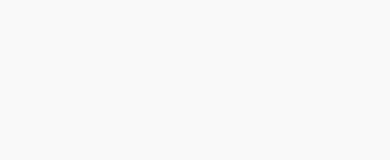
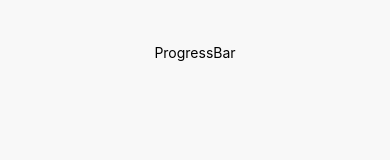
Before and after one commit to Harishcruise/receipe-app, a React Native app: screen / in a window 390 px wide. Shown: the top 160 px of the page. Built offline with nearby package versions, Linux system fonts and the light colour scheme.

Commit message:
Initialized progress bar components

```diff
--- a/App.js
+++ b/App.js
@@ -4,6 +4,7 @@ import { Text, View } from 'react-native';
 import { useFonts } from 'expo-font';
 import {LabelGray, LabelLink} from './src/Typography'
 import * as SplashScreen from 'expo-splash-screen';
+import { ProgressBar } from './components';
 
 export default function App() {
   const [fontsLoaded, fontError] = useFonts({
@@ -21,7 +22,7 @@ export default function App() {
   }
   return (
     <View className="flex-1 items-center pt-11 bg-light-200">
-
+    <ProgressBar />
     <StatusBar style="auto" />
     </View>
   );
--- a/components/ProgressBar.js
+++ b/components/ProgressBar.js
@@ -0,0 +1,12 @@
+import { View, Text } from 'react-native'
+import React from 'react'
+
+const ProgressBar = () => {
+  return (
+    <View>
+      <Text>ProgressBar</Text>
+    </View>
+  )
+}
+
+export default ProgressBar
--- /dev/null
+++ b/components/index.js
@@ -0,0 +1 @@
+export {default as ProgressBar} from './ProgressBar'
```
